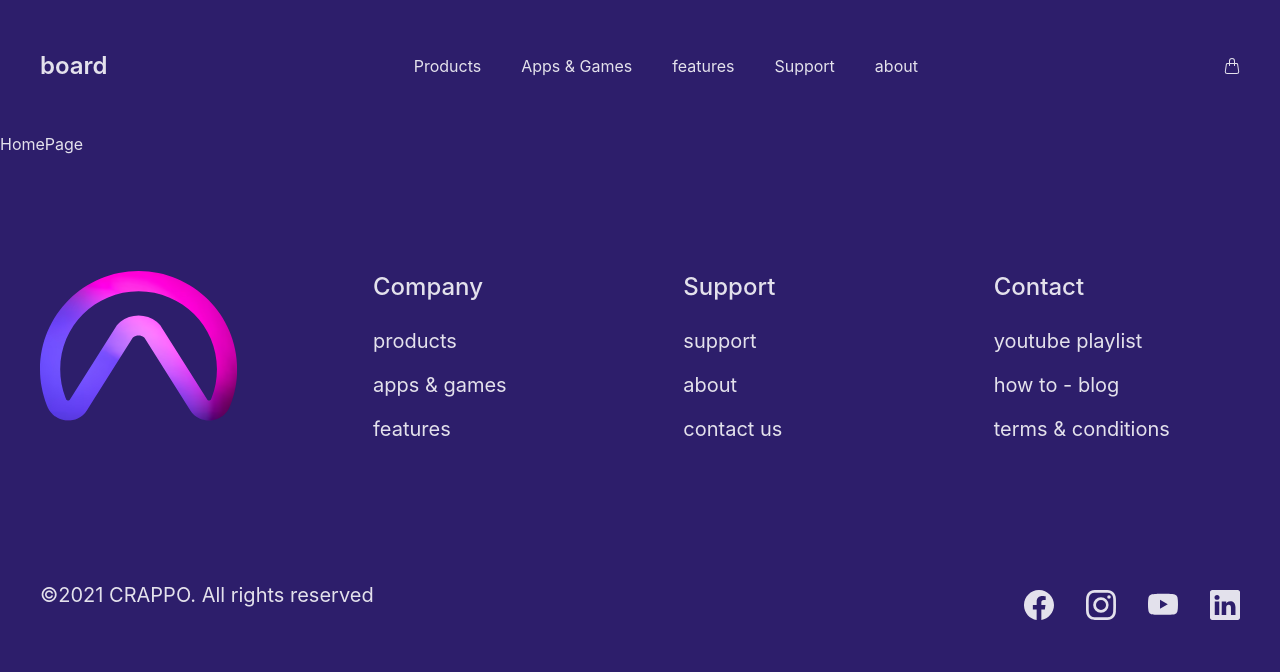
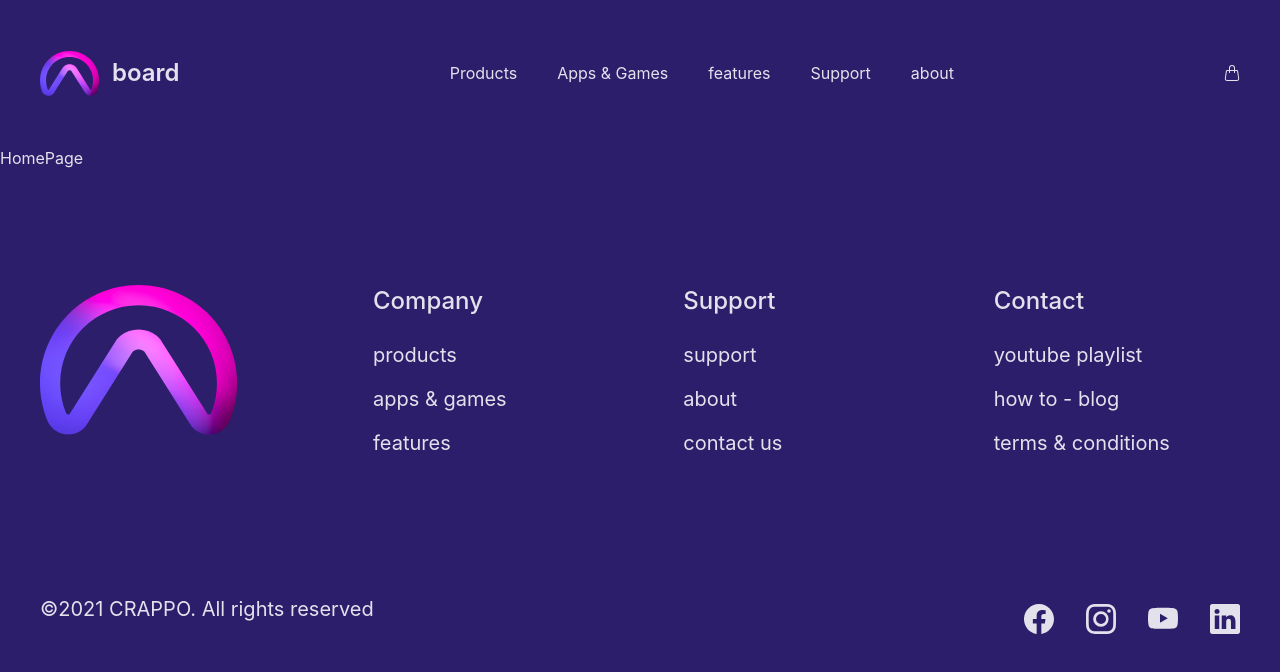
Before and after one commit to Mashaly144/GamingWorld, a React (Vite) app: page / in a window 1280 px wide. Shown: the top 672 px of the page. Built offline with nearby package versions, Linux system fonts and the light colour scheme.

Commit message:
header apdated

```diff
--- a/src/ui/Header.jsx
+++ b/src/ui/Header.jsx
@@ -1,5 +1,5 @@
 import React from 'react';
-// import Nav from '../Componant/Nav';
+import logo from '../assets/logo.svg';
 import Nav from '../components/Nav';
 import { BsHandbag } from 'react-icons/bs';
 
@@ -7,7 +7,10 @@ const Header = () => {
   return (
     <div className='container mx-auto py-[50px]'>
       <div className='flex-between'>
-        <h1 className='text-2xl font-semibold'>board</h1>
+        <div className='flex-start gap-3'>
+          <img src={logo} alt='logo' />
+          <h1 className='text-2xl font-semibold'>board</h1>
+        </div>
         <Nav />
         <BsHandbag />
       </div>
```
